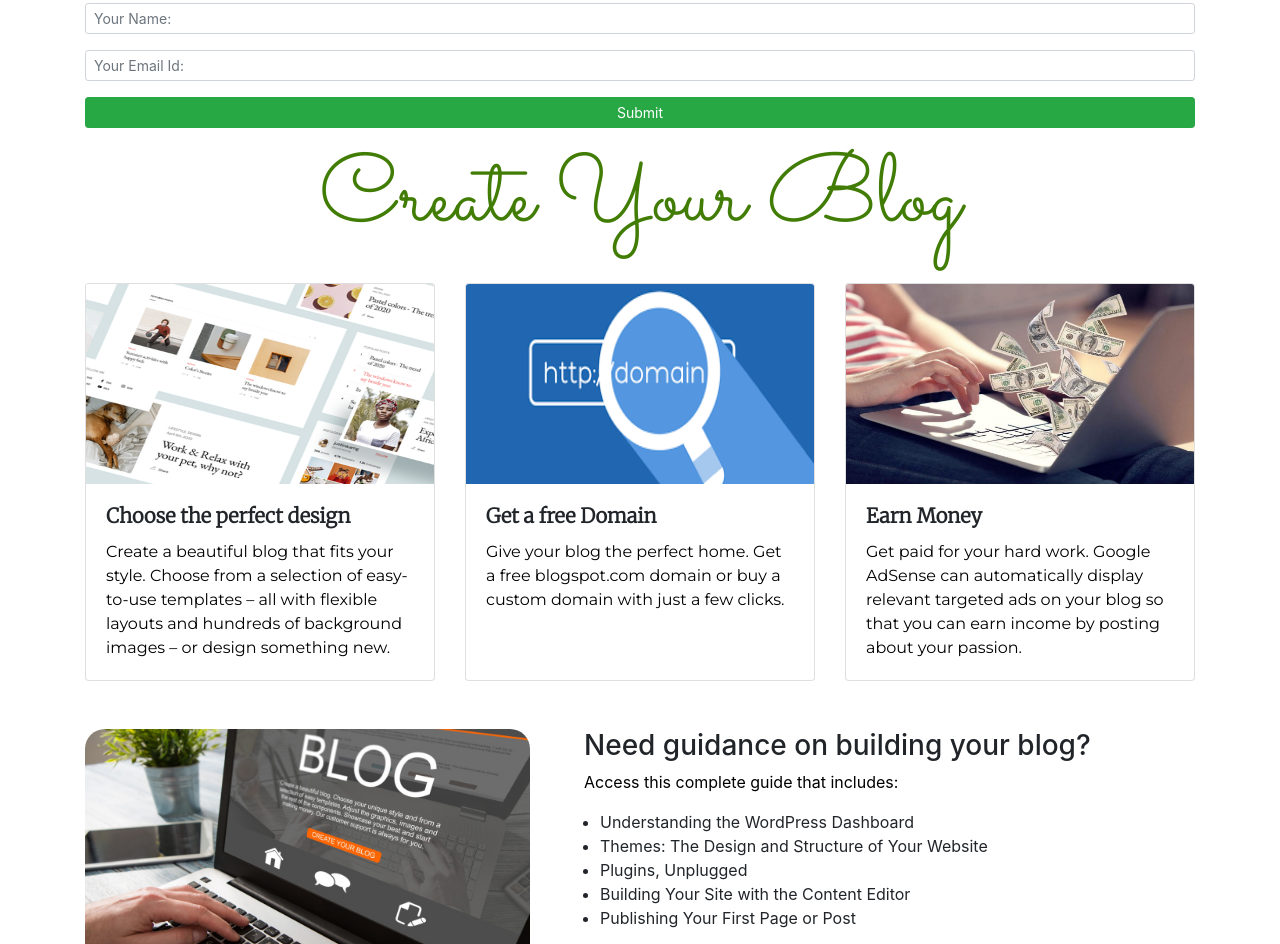
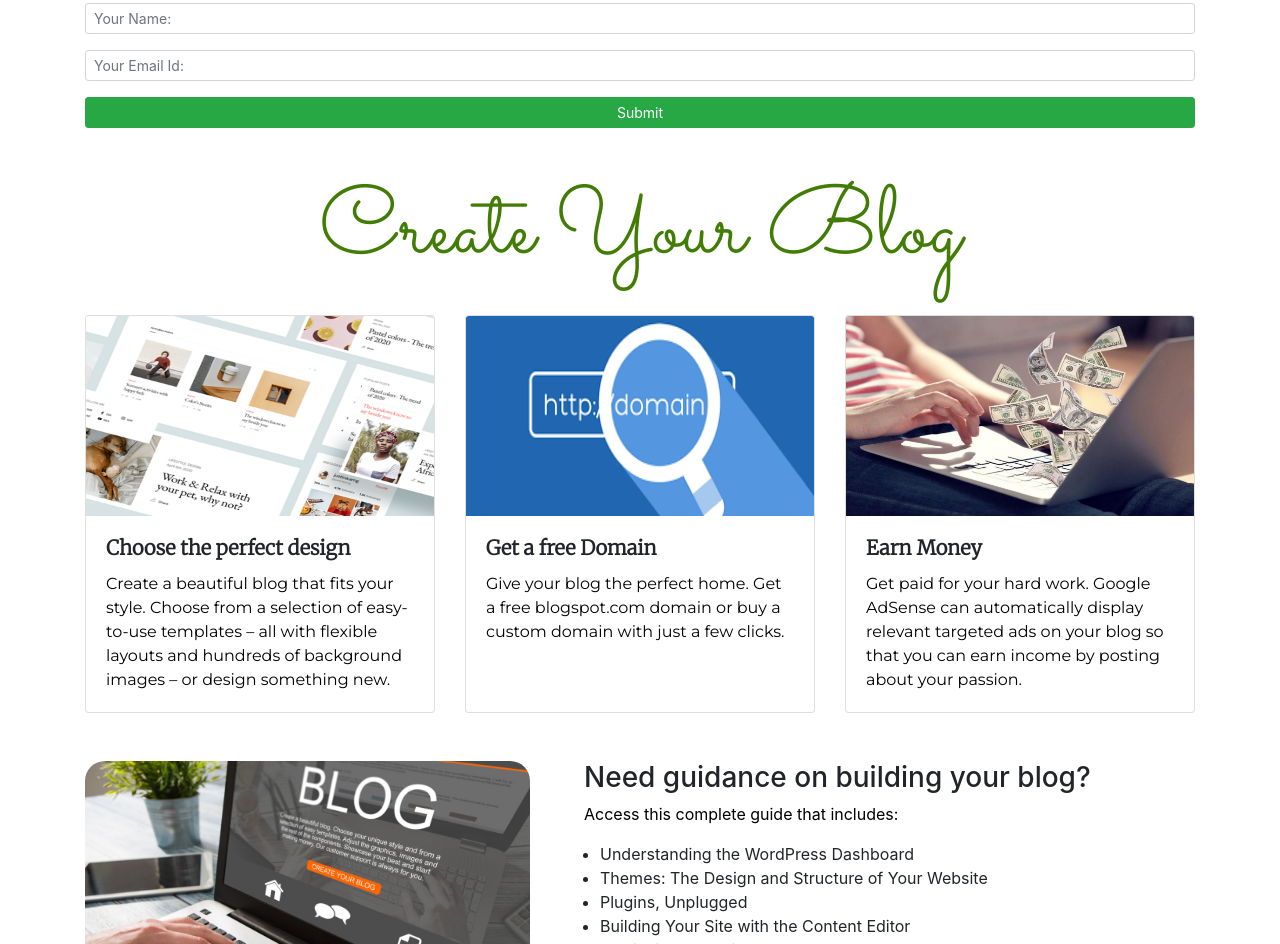
Before and after one commit to Ayushi010100/My-Blog, a plain HTML site: page index.html in a window 1280 px wide. Shown: the part 1591-2535 px from the top of the page. Drawn offline with nearby package versions, Linux system fonts and the light colour scheme.

Commit message:
Update index.html

```diff
--- a/index.html
+++ b/index.html
@@ -196,7 +196,7 @@
             </div>
         </form>
     </div>
-        <h2 class="para text-center mb-4">Create Your Blog</h2>
+        <h2 class="para text-center mt-5 mb-4">Create Your Blog</h2>
 
         <div class="card-deck">
             <div class="card">
```
